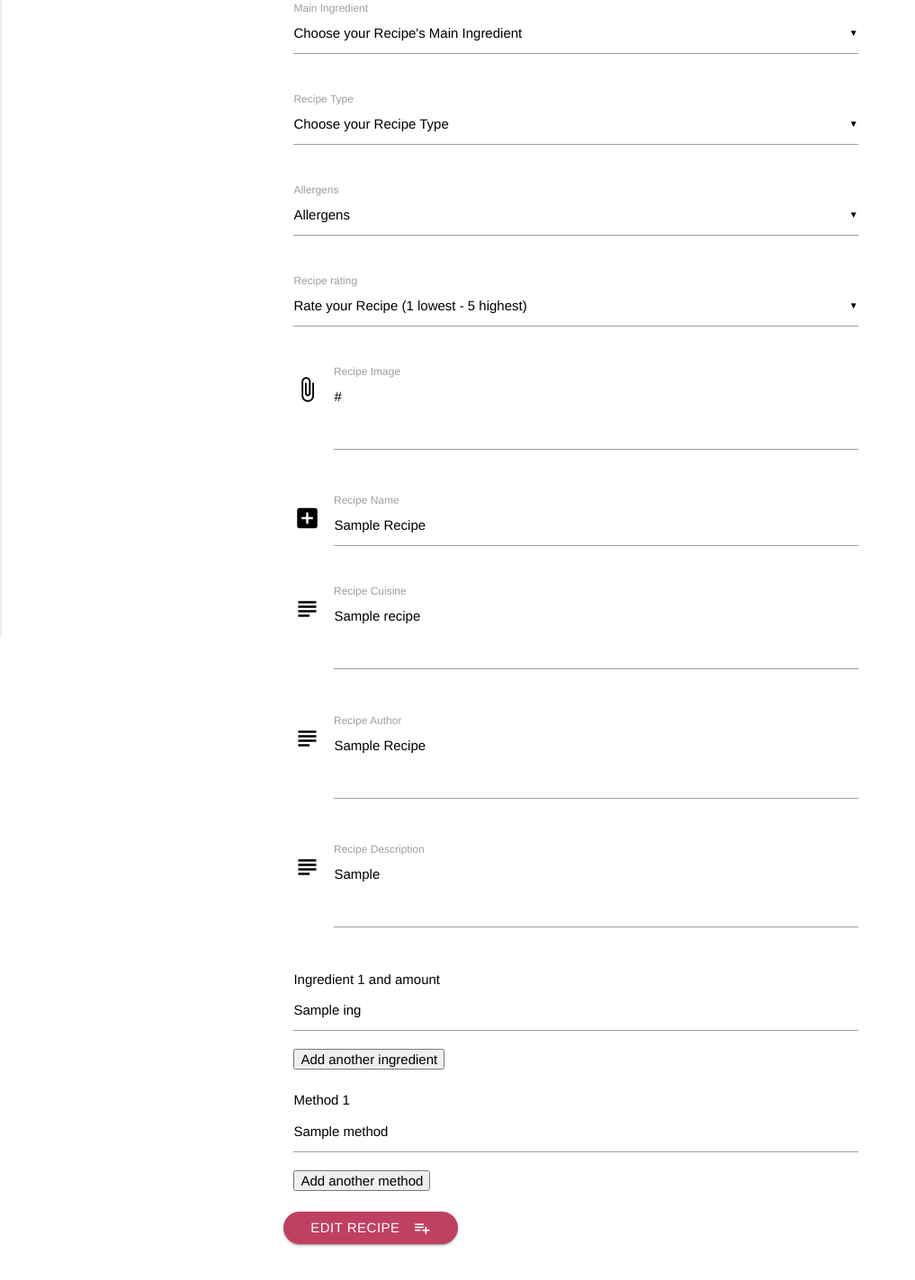
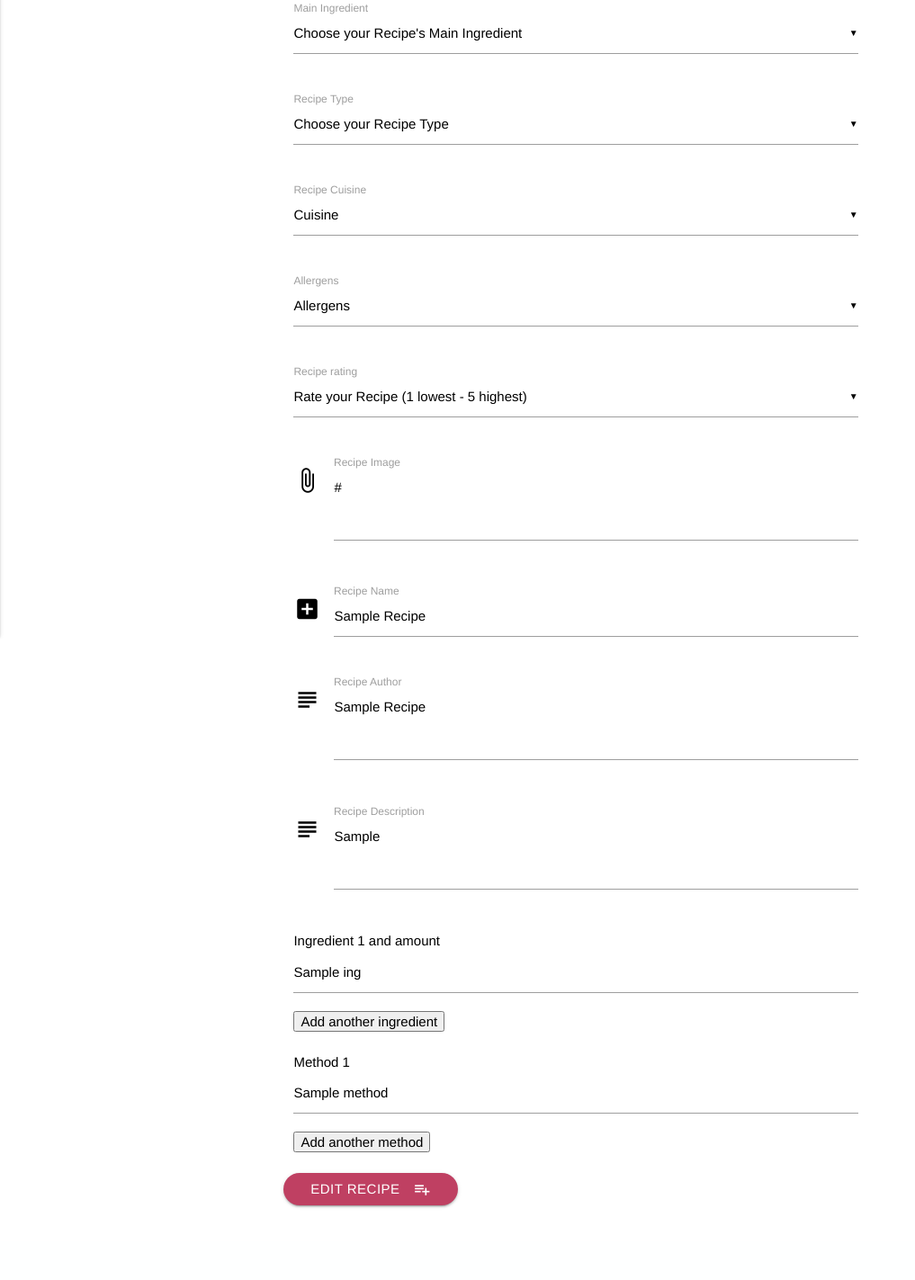
Before and after one commit to saraa123/cookbook_project, a Flask app: template templates/editrecipe.html in a window 1280 px wide. Shown: the part 153-1576 px from the top of the page at 90% size, without its empty margins (0-1017 px from the left). After the commit the page ends 1496 px from the top, so only its background shows below. Run offline with Flask 2, Linux system fonts and the light colour scheme; the template is opened without the code that fills it: most values are stand-ins (such as "Sample title", 1, 10 or a date in 2020); some libraries are stand-ins or nearby versions.

Commit message:
Added code for editing cuisine as a drop-box, changed name value for method

```diff
--- a/templates/editrecipe.html
+++ b/templates/editrecipe.html
@@ -35,6 +35,22 @@
                       {% endfor %}
                     </select>
                     <label>Recipe Type</label>
+                </div>
+            </div>
+
+            <div class="row">
+                <div class="input-field col s12">
+                    <select id="cuisine" name="cuisine_name">
+                      <option value="" disabled selected>Cuisine</option>
+                      {% for cuisine in cuisine %}
+                        {% if cuisine.cuisine_name == recipe.cuisine_name %}
+                            <option value="{{cuisine.cuisine_name}}" selected >{{cuisine.cuisine_name|title}}</option>
+                        {% else %}
+                            <option value="{{cuisine.cuisine_name}}">{{cuisine.cuisine_name|title}}</option>
+                        {% endif %}
+                      {% endfor %}
+                    </select>
+                    <label>Recipe Cuisine</label>
                 </div>
             </div>
 
@@ -90,14 +106,6 @@
             <div class="row">
                 <div class="input-field col s12">
                     <i class="material-icons prefix">subject</i>
-                    <textarea id="cuisine" name="cuisine_name" type="textarea" class="materialize-textarea">{{recipe.cuisine_name}}</textarea>
-                    <label for="cuisine">Recipe Cuisine</label>
-                </div>
-            </div>
-
-            <div class="row">
-                <div class="input-field col s12">
-                    <i class="material-icons prefix">subject</i>
                     <textarea id="author" name="author_name" type="textarea" class="materialize-textarea">{{recipe.author_name|title}}</textarea>
                     <label for="author">Recipe Author</label>
                 </div>
@@ -120,9 +128,9 @@
             <input type="button" value="Add another ingredient" id="addIngredient"><br>
             <br>
 
-            <div id="dynamicInput">
+            <div id="dynamicInputMethod">
                 {% for method in recipe.recipe_method %}
-                Method {{ loop.index }}<br><input type="text" name="recipe_method" value="{{method}}">
+                Method {{ loop.index }}<br><input type="text" class="method" name="recipe_{{ loop.index }}_method" value="{{method}}">
                 {% endfor %}
             <br>
             </div>
```
